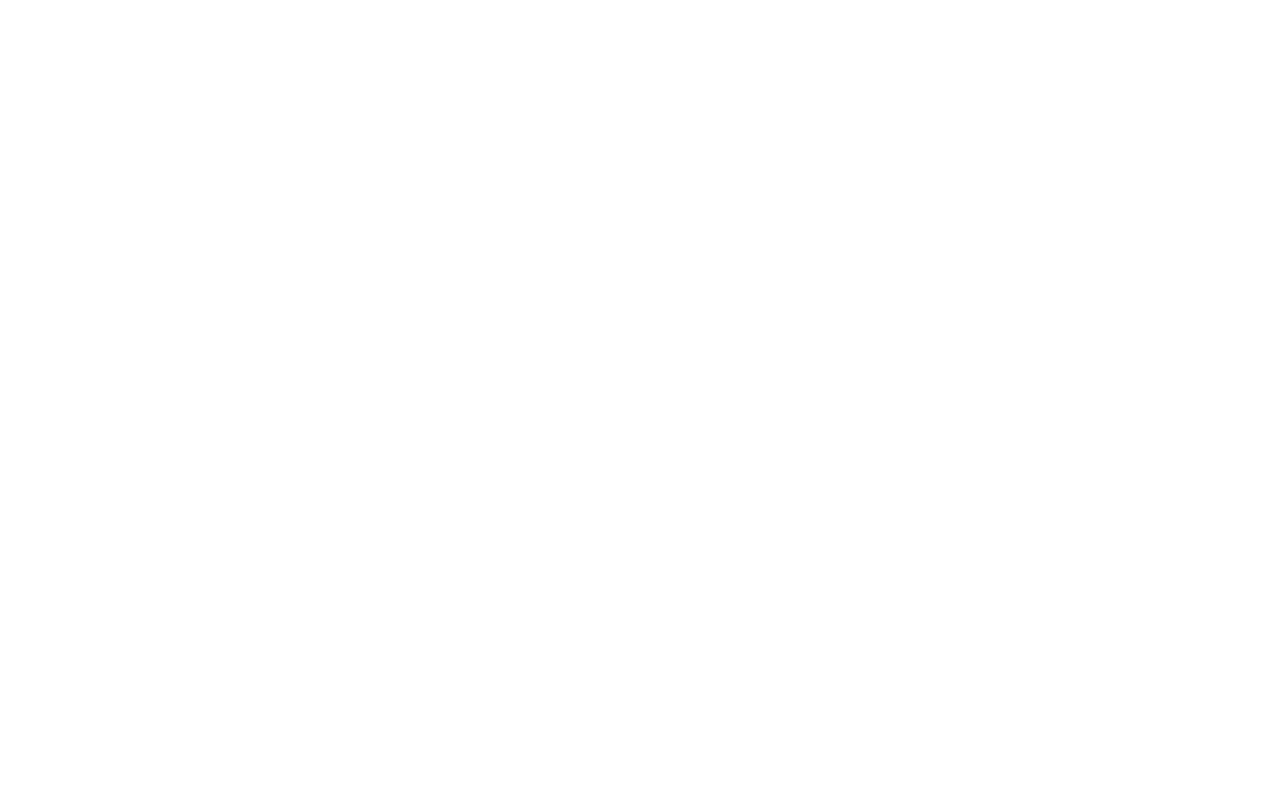
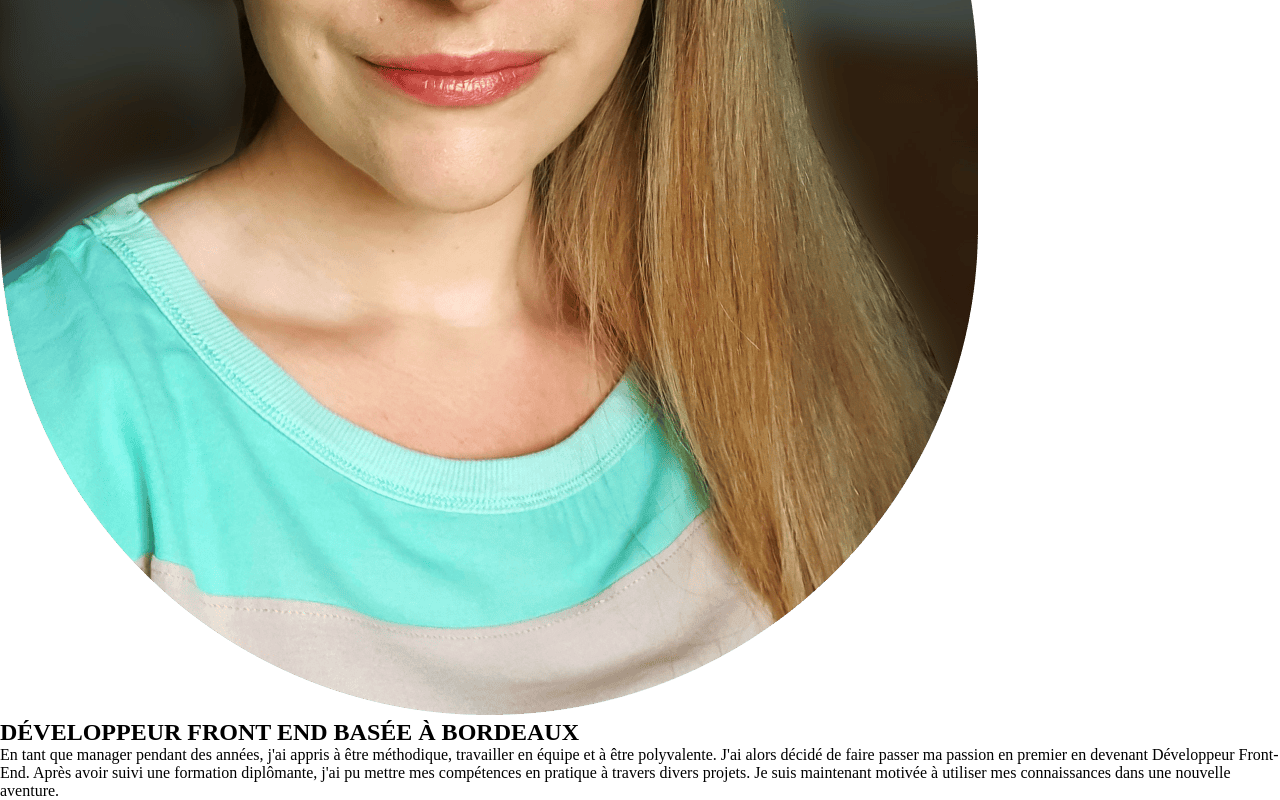
Before and after one commit to Cecilia-Giusti/portfolio, a React (Create React App) app: page /#/ in a window 1280 px wide. Shown: the part 1309-2109 px from the top of the page. Before the commit the page ends 800 px from the top, so only its background shows below. Built offline with nearby package versions, Linux system fonts and the light colour scheme.

Commit message:
:construction: add section aboutMe

```diff
--- /dev/null
+++ b/src/components/AboutMe.tsx
@@ -0,0 +1,31 @@
+import Title from "./Title";
+
+const AboutMe = () => {
+  return (
+    <section className='section-aboutMe'>
+      <img
+        className='section-aboutMe-img'
+        src='./assets/images/profil-photo.png'
+        alt="C'est moi, Cécilia"
+      />
+      <div className='section-aboutMe-content'>
+        <Title
+          text='DÉVELOPPEUR
+                FRONT END BASÉE
+                À BORDEAUX'
+          numberTitle={1}
+        />
+        <p className='section-aboutMe-text'>
+          En tant que manager pendant des années, j'ai appris à être méthodique,
+          travailler en équipe et à être polyvalente. J'ai alors décidé de faire
+          passer ma passion en premier en devenant Développeur Front-End. Après
+          avoir suivi une formation diplômante, j'ai pu mettre mes compétences
+          en pratique à travers divers projets. Je suis maintenant motivée à
+          utiliser mes connaissances dans une nouvelle aventure.
+        </p>
+      </div>
+    </section>
+  );
+};
+
+export default AboutMe;
--- a/src/pages/Home.tsx
+++ b/src/pages/Home.tsx
@@ -1,3 +1,4 @@
+import AboutMe from "../components/AboutMe";
 import Footer from "../components/Footer";
 import Header from "../components/Header";
 
@@ -5,6 +6,7 @@
   return (
     <div>
       <Header />
+      <AboutMe />
       <Footer />
     </div>
   );
--- a/src/styles/layout/_header.scss
+++ b/src/styles/layout/_header.scss
@@ -11,6 +11,7 @@
         margin-top:20px;
         margin-right:20px;
         gap:30px;
+
     }
 
     &-list {
@@ -21,7 +22,7 @@
         &-link {
             font-family: $font-text;
             font-style: normal;
-            font-weight: 500;
+            font-weight: 400;
             font-size: 16px;
             line-height: 30px;
             color: $color-text;
```
Also changed, not shown: public/style_compressed.css (+1 -1 lines), public/assets/images/profil-photo.png (added), 1 other file (tests, documents, lock files or other folders).
